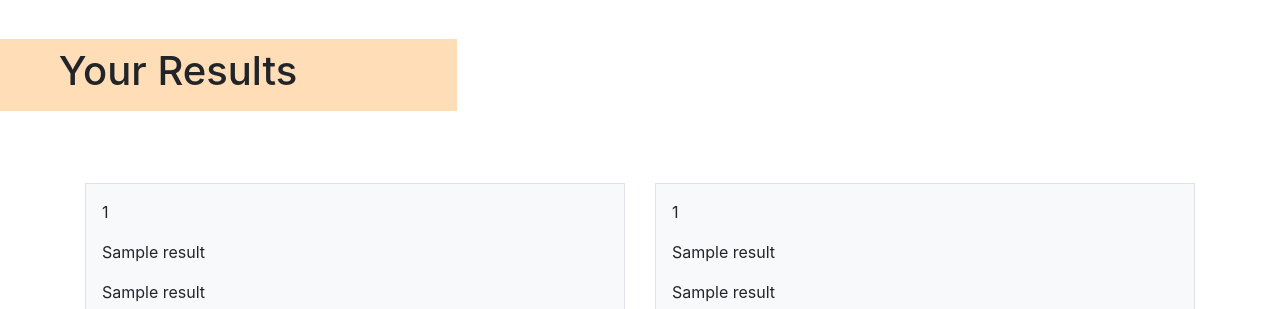
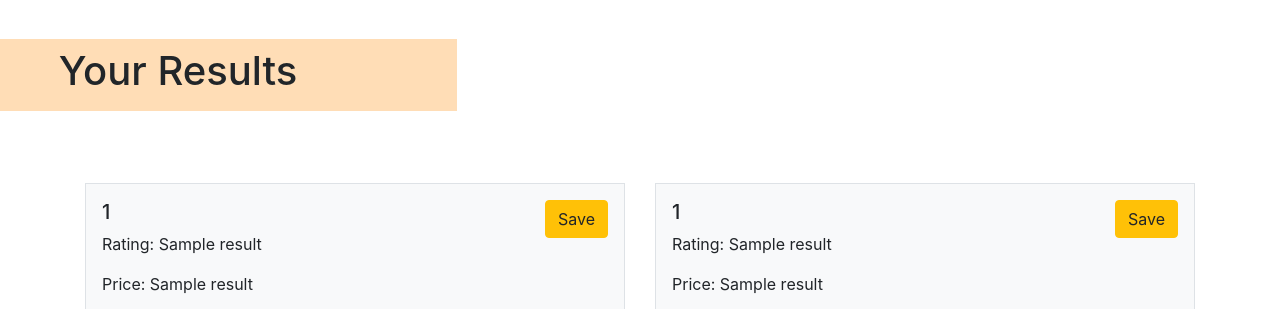
Before and after one commit to stian34556/what-s-for-lunch, a Flask app: template templates/find.html in a window 1280 px wide. Shown: the part 97-406 px from the top of the page. Run offline with Flask 2, Linux system fonts and the light colour scheme; the template is opened without the code that fills it: most values are stand-ins (such as "Sample title", 1, 10 or a date in 2020); some libraries are stand-ins or nearby versions.

Commit message:
borders and grids

```diff
--- a/templates/find.html
+++ b/templates/find.html
@@ -17,24 +17,23 @@
             <div class="row gx-5">
               <div class="col">
                   <div class="p-3 border bg-light">
-
-                    <p id = "one"> {{results[0][0]}} </p>
-                    <p> {{results[0][1]}} </p>
-                    <p> {{results[0][2]}} </p>
-                    <img src={{results[0][3]}} />
-                    <button onclick="add_to_fav(1)" class="btn btn-warning">Save</button>
-
+                    <h5 id = "one"> {{results[0][0]}}
+                        <button onclick="add_to_fav(1)" class="btn btn-warning float-right">Save</button>
+                    </h5>
+                    <p> Rating: {{results[0][1]}} </p>
+                    <p> Price: {{results[0][2]}} </p>
+                    <img src={{results[0][3]}} style="width: 100%"/>
                     </div>
               </div>
               <div class="col">
                 <div class="p-3 border bg-light">
 
-                    <p id = "two"> {{results[1][0]}} </p>
-                    <p> {{results[1][1]}} </p>
-                    <p> {{results[1][2]}} </p>
-                    <img src={{results[1][3]}} />
-                    <button onclick="add_to_fav(2)" class="btn btn-warning">Save</button>
-
+                    <h5 id = "two"> {{results[1][0]}}
+                        <button onclick="add_to_fav(2)" class="btn btn-warning float-right">Save</button>
+                    </h5>
+                    <p> Rating: {{results[1][1]}} </p>
+                    <p> Price: {{results[1][2]}} </p>
+                    <img src={{results[1][3]}} style="width: 100%"/>
                 </div>
               </div>
             </div>
@@ -45,17 +44,17 @@
               <div class="col">
                <div class="p-3 border bg-light">
 
-                    <p id = "three"> {{results[1][0]}} </p>
-                    <p> {{results[2][1]}} </p>
-                    <p> {{results[2][2]}} </p>
-                    <img src={{results[2][3]}} />
-                    <button onclick="add_to_fav(3)" class="btn btn-warning">Save</button>
-
-
+                    <h5 id = "three"> {{results[1][0]}}
+                        <button onclick="add_to_fav(3)" class="btn btn-warning float-right">Save</button>
+                    </h5>
+                    <p style=""> Rating: {{results[2][1]}} </p>
+                    <p> Price: {{results[2][2]}} </p>
+                    <img src={{results[2][3]}} style="width: 100%"/>
                </div>
               </div>
               <div class="col">
-                <div class="p-3 border bg-light">Custom column padding</div>
+                <div class="p-3 border bg-light border-warning"> <span style="color: #FEA63F;">Foodi Rec</span>
+                </div>
               </div>
             </div>
           </div>
```
